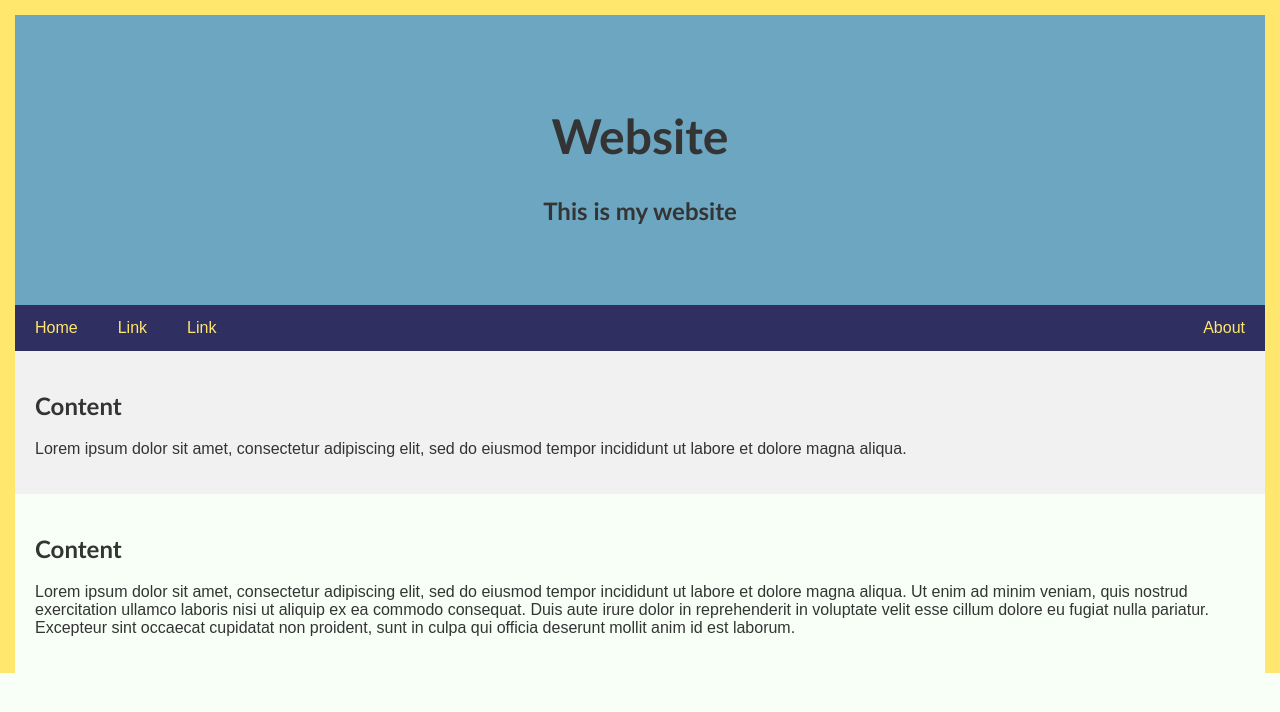
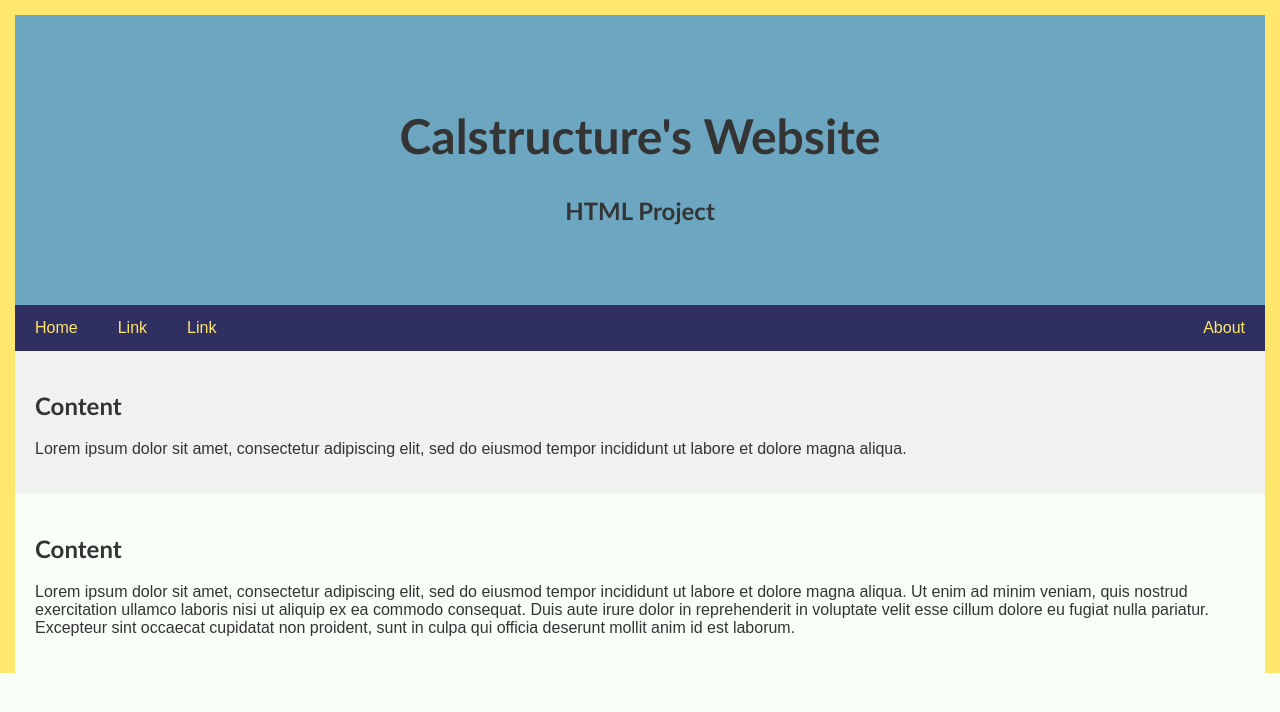
Before and after one commit to Calstructure/calstructure.github.io, a plain HTML site: page index.html in a window 1280 px wide. Drawn offline with Linux system fonts and the light colour scheme.

Commit message:
Update index.html

```diff
--- a/index.html
+++ b/index.html
@@ -55,8 +55,8 @@
         </style>
     </head>
         <div class="header">
-            <h1>Website</h1>
-            <h2>This is my website</h2>
+            <h1>Calstructure's Website</h1>
+            <h2>HTML Project</h2>
         </div>
         <div class="navbar">
             <a href="calstructure.github.io">Home</a>
```
